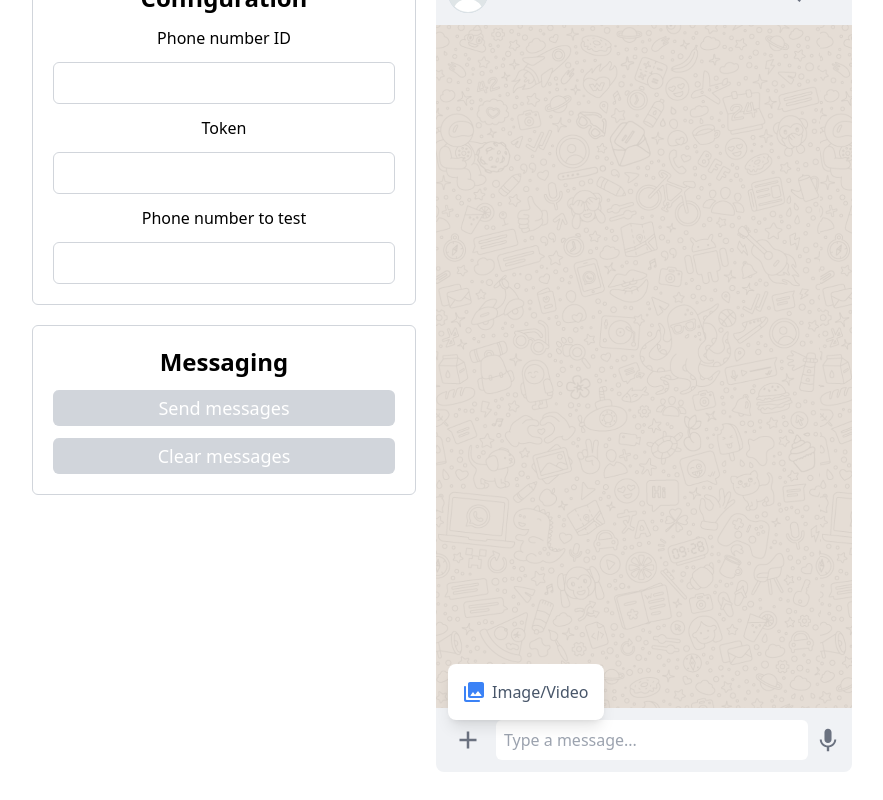
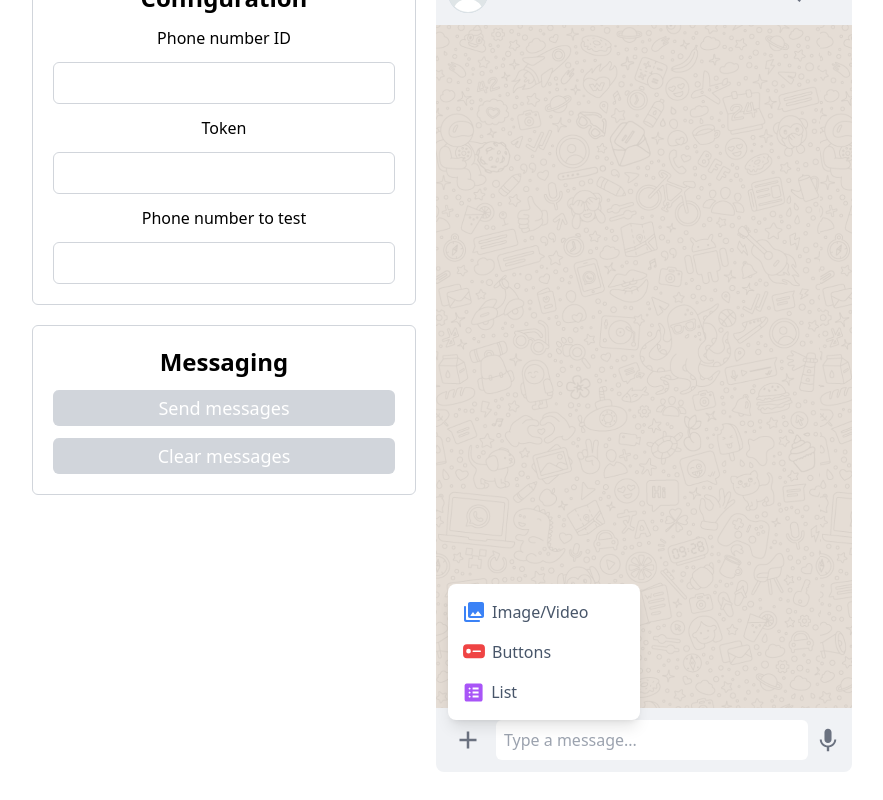
Before and after one commit to Lexuil/ws-cloud-api, a Vue app in the folder playground/: page / in a window 1280 px wide. Both pictures are taken after a click on the element 666 px from the left and 855 px from the top of the page. Shown: the part 115-915 px from the top of the page, without its empty margins (198-1081 px from the left). Built offline with nearby package versions, Linux system fonts and the light colour scheme.

Commit message:
Add button and list options to chat input dropdown

```diff
--- a/playground/src/components/Chat/ChatInputFile.vue
+++ b/playground/src/components/Chat/ChatInputFile.vue
@@ -26,7 +26,7 @@ function addFileMessage(event: Event) {
 <template>
   <UiDropdown
     trigger-class="inline-flex cursor-pointer hover:bg-gray-200 p-2 rounded-full"
-    dropdown-class="absolute top-0 -translate-y-full bg-white p-2 rounded-lg shadow-lg"
+    dropdown-class="absolute top-0 -translate-y-full bg-white p-2 rounded-lg shadow-lg w-48"
   >
     <template #trigger>
       <span
@@ -41,7 +41,6 @@ function addFileMessage(event: Event) {
       /></svg></span>
     </template>
 
-    <ul>
     <li class="hover:bg-slate-100 text-slate-600 rounded-lg">
       <label class="flex items-center gap-2 cursor-pointer p-2">
         <input
@@ -67,6 +66,41 @@ function addFileMessage(event: Event) {
         <span>Image/Video</span>
       </label>
     </li>
-    </ul>
+    <li class="hover:bg-slate-100 text-slate-600 rounded-lg">
+      <label class="flex items-center gap-2 cursor-pointer p-2">
+        <svg
+          class="text-red-500 w-5 h-5 scale-125"
+          xmlns="http://www.w3.org/2000/svg"
+          width="1em"
+          height="1em"
+          viewBox="0 0 16 16"
+          fill="currentColor"
+        >
+          <path
+            fill="currentColor"
+            d="M1 5.5A2.5 2.5 0 0 1 3.5 3h9A2.5 2.5 0 0 1 15 5.5v4a2.5 2.5 0 0 1-2.5 2.5h-9A2.5 2.5 0 0 1 1 9.5zm6 2a.5.5 0 0 0 .5.5H12a.5.5 0 0 0 0-1H7.5a.5.5 0 0 0-.5.5m-1 0a1.5 1.5 0 1 0-3 0a1.5 1.5 0 0 0 3 0"
+          />
+        </svg>
+        <span>Buttons</span>
+      </label>
+    </li>
+    <li class="hover:bg-slate-100 text-slate-600 rounded-lg">
+      <label class="flex items-center gap-2 cursor-pointer p-2">
+        <svg
+          class="text-purple-500 scale-125"
+          xmlns="http://www.w3.org/2000/svg"
+          width="1.2em"
+          height="1.2em"
+          viewBox="0 0 24 24"
+          fill="currentColor"
+        >
+          <path
+            fill="currentColor"
+            d="M8 17q.425 0 .713-.288T9 16t-.288-.712T8 15t-.712.288T7 16t.288.713T8 17m0-4q.425 0 .713-.288T9 12t-.288-.712T8 11t-.712.288T7 12t.288.713T8 13m0-4q.425 0 .713-.288T9 8t-.288-.712T8 7t-.712.288T7 8t.288.713T8 9m3 8h6v-2h-6zm0-4h6v-2h-6zm0-4h6V7h-6zM5 21q-.825 0-1.412-.587T3 19V5q0-.825.588-1.412T5 3h14q.825 0 1.413.588T21 5v14q0 .825-.587 1.413T19 21z"
+          />
+        </svg>
+        <span>List</span>
+      </label>
+    </li>
   </UiDropdown>
 </template>
```
Lines whose indentation alone changed are shown as unchanged.
